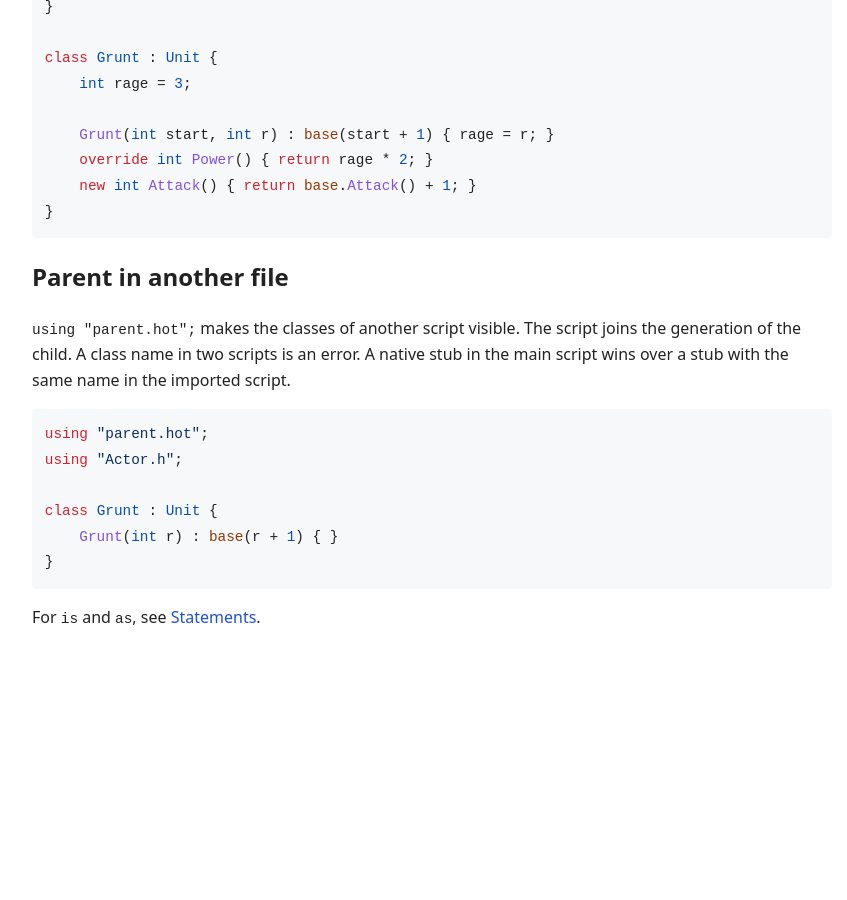
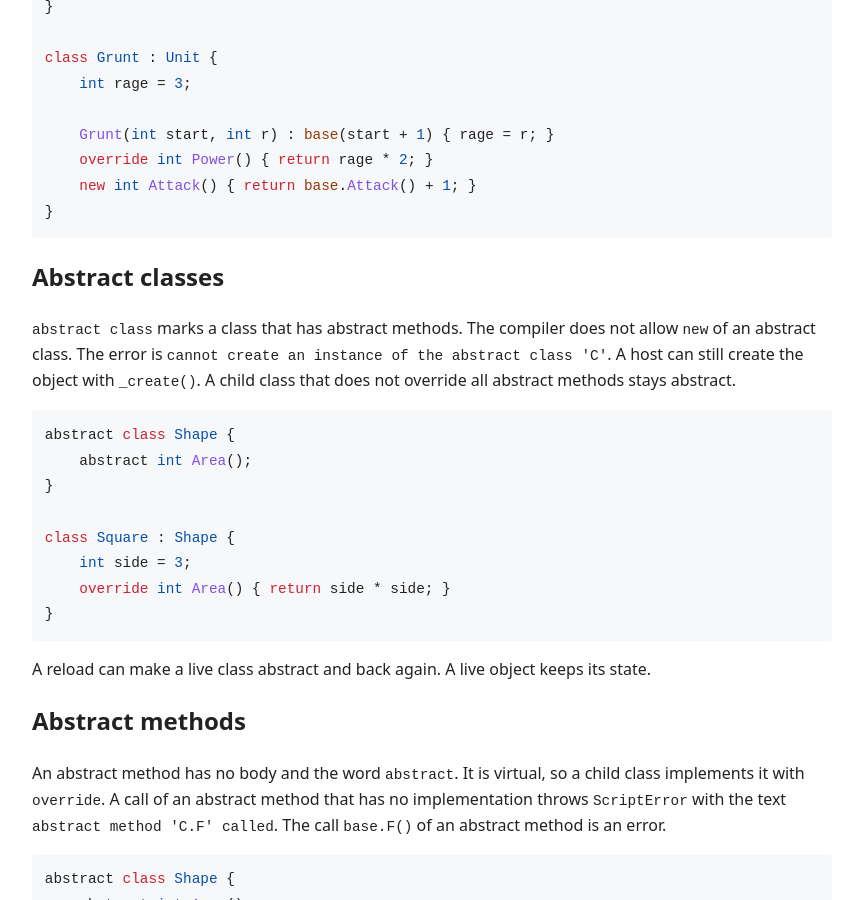
Before and after one commit to rokups/hotpp, a Jekyll site: the page built from doc/inheritance.md, in a window 1280 px wide and 900 px high, scrolled down 2930 px. Shown: the whole window, without its empty margins (224-1071 px from the left). Built offline with Jekyll 4.4.1, drawn with Linux system fonts in a browser that asks for light colours; before the commit the page ends 3593 px from its top, so only the background shows below that; some of the changed text lies outside the part shown.

Commit message:
Document abstract classes and methods
Add inheritance, classes, cpp-classes, cpp-limits and limits docs. Add abstract to the vscode grammar test.

````diff
--- a/doc/inheritance.md
+++ b/doc/inheritance.md
@@ -119,6 +119,36 @@ class Grunt : Unit {
 }
 ```
 
+## Abstract classes
+
+`abstract class` marks a class that has abstract methods. The compiler does not allow `new` of an abstract class. The error is `cannot create an instance of the abstract class 'C'`. A host can still create the object with `_create()`. A child class that does not override all abstract methods stays abstract.
+
+```hot
+abstract class Shape {
+    abstract int Area();
+}
+
+class Square : Shape {
+    int side = 3;
+    override int Area() { return side * side; }
+}
+```
+
+A reload can make a live class abstract and back again. A live object keeps its state.
+
+## Abstract methods
+
+An abstract method has no body and the word `abstract`. It is virtual, so a child class implements it with `override`. A call of an abstract method that has no implementation throws `ScriptError` with the text `abstract method 'C.F' called`. The call `base.F()` of an abstract method is an error.
+
+```hot
+abstract class Shape {
+    abstract int Area();
+    int Twice() { return Area() * 2; }   // calls the slot of the child
+}
+```
+
+A `.hot` class must override each pure virtual method of a native base, or it must be `abstract`. A pure virtual method with `noexcept` cannot throw. The call reports the error and does not end the program.
+
 ## Parent in another file
 
 `using "parent.hot";` makes the classes of another script visible. The script joins the generation of the child. A class name in two scripts is an error. A native stub in the main script wins over a stub with the same name in the imported script.
````
Also changed, not shown: doc/classes.md (+1 -1 lines), doc/cpp-classes.md (+19 -0 lines), doc/cpp-limits.md (+3 -1 lines), doc/limits.md (+1 -0 lines), editors/vscode/test/grammar.test.js (+1 -1 lines), 2 other files.
